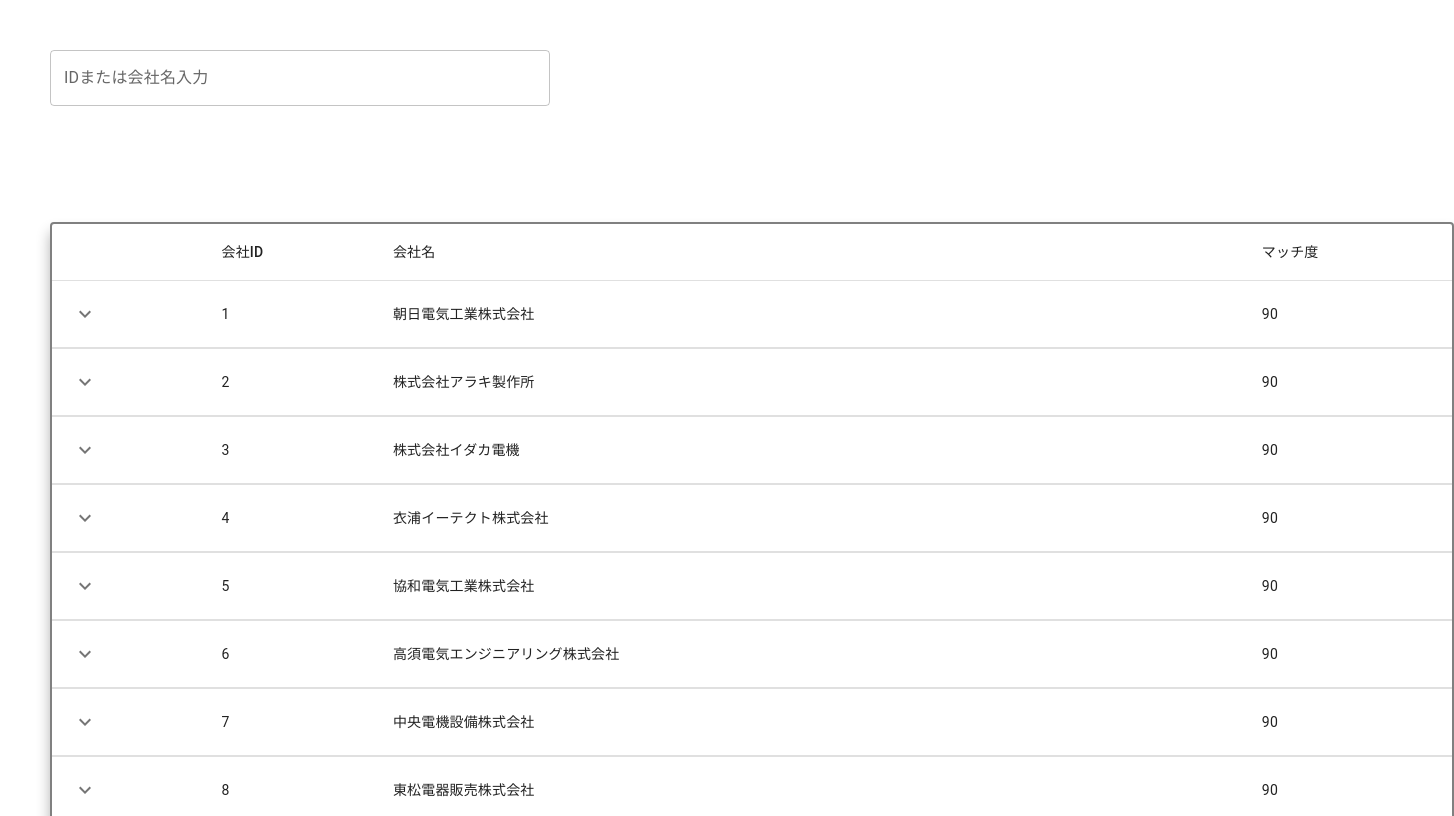
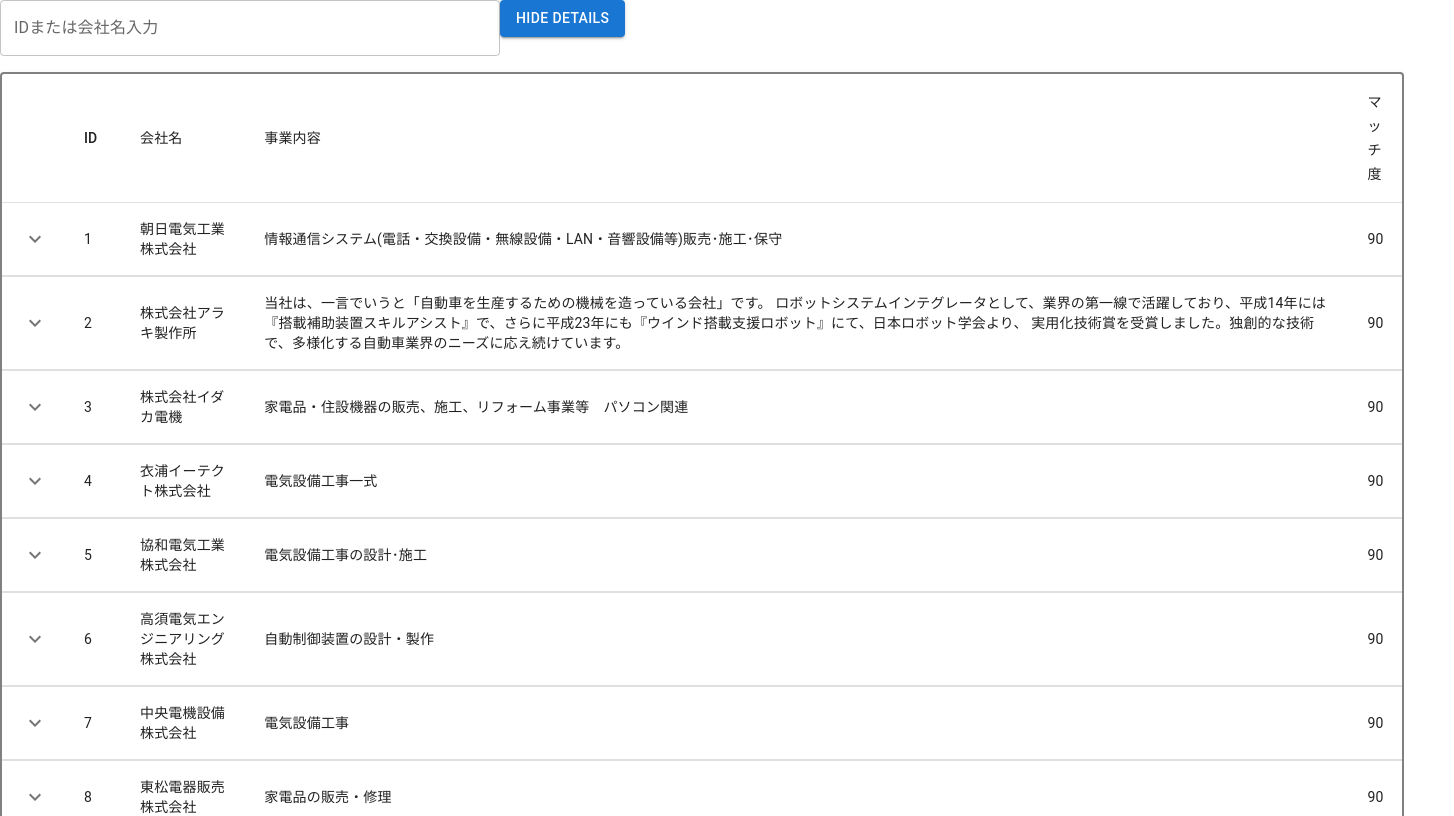
Before and after one commit to hayatosuzuki3228/CVAISotuken, a React (Vite) app: page /Matchtable in a window 1280 px wide. Shown: the top 816 px of the page, 1454 px wide, since content can reach past the window. Built offline with nearby package versions, Linux system fonts and the light colour scheme.

Commit message:
事業内容の項目を追加した

```diff
--- a/src/Page/matchtable.jsx
+++ b/src/Page/matchtable.jsx
@@ -14,11 +14,14 @@ import Paper from "@mui/material/Paper";
 import KeyboardArrowDownIcon from "@mui/icons-material/KeyboardArrowDown";
 import KeyboardArrowUpIcon from "@mui/icons-material/KeyboardArrowUp";
 import TextField from "@mui/material/TextField";
+import Button from "@mui/material/Button"; // Buttonをインポート
 import companies from "../const/companies";
+
 function convertCompanyData(company) {
   return {
     id: company.id.toString(), // IDを文字列に変換
     name: company.name,
+    detail: company.detail,
     matchdo: 90, // マッチ度の初期値
     history: [
       {
@@ -36,7 +39,7 @@ function convertCompanyData(company) {
 const rows = companies.map(convertCompanyData);
 
 function Row(props) {
-  const { row } = props;
+  const { row, showDetail } = props;
   const [open, setOpen] = React.useState(false);
 
   return (
@@ -55,10 +58,14 @@ function Row(props) {
           {row.id}
         </TableCell>
         <TableCell>{row.name}</TableCell>
+        {showDetail && <TableCell>{row.detail}</TableCell>}
         <TableCell>{row.matchdo}</TableCell>
       </TableRow>
       <TableRow>
-        <TableCell style={{ paddingBottom: 0, paddingTop: 0 }} colSpan={4}>
+        <TableCell
+          style={{ paddingBottom: 0, paddingTop: 0 }}
+          colSpan={showDetail ? 5 : 4}
+        >
           <Collapse in={open} timeout="auto" unmountOnExit>
             <Box sx={{ margin: 1 }}>
               <Typography variant="h6" gutterBottom component="div">
@@ -76,8 +83,8 @@ function Row(props) {
                   </TableRow>
                 </TableHead>
                 <TableBody>
-                  {row.history.map((historyRow) => (
-                    <TableRow key={historyRow.date}>
+                  {row.history.map((historyRow, index) => (
+                    <TableRow key={index}>
                       <TableCell component="th" scope="row">
                         {historyRow.industry}
                       </TableCell>
@@ -102,8 +109,8 @@ Row.propTypes = {
   row: PropTypes.shape({
     id: PropTypes.string.isRequired,
     name: PropTypes.string.isRequired,
+    detail: PropTypes.string.isRequired,
     matchdo: PropTypes.number.isRequired,
-
     history: PropTypes.arrayOf(
       PropTypes.shape({
         industry: PropTypes.string.isRequired,
@@ -115,10 +122,12 @@ Row.propTypes = {
       })
     ).isRequired,
   }).isRequired,
+  showDetail: PropTypes.bool.isRequired,
 };
 
 export function Matchtable() {
   const [searchTerm, setSearchTerm] = useState("");
+  const [showDetail, setShowDetail] = useState(true); // 事業内容の表示状態を管理するstate
 
   const handleSearch = (event) => {
     setSearchTerm(event.target.value);
@@ -130,6 +139,10 @@ export function Matchtable() {
       row.name.toLowerCase().includes(searchTerm.toLowerCase())
   );
 
+  const toggleDetail = () => {
+    setShowDetail((prevShowDetail) => !prevShowDetail);
+  };
+
   return (
     <>
       <TextField
@@ -140,6 +153,13 @@ export function Matchtable() {
         sx={{ marginBottom: "1rem", width: 500 }}
         className="sertch"
       />
+      <Button
+        onClick={toggleDetail}
+        variant="contained"
+        sx={{ marginBottom: "1rem" }}
+      >
+        {showDetail ? "Hide Details" : "Show Details"}
+      </Button>
       <TableContainer
         component={Paper}
         className="table1"
@@ -154,29 +174,21 @@ export function Matchtable() {
           <TableHead>
             <TableRow>
               <TableCell />
-              <TableCell>会社ID</TableCell>
+              <TableCell>ID</TableCell>
               <TableCell>会社名</TableCell>
+              {showDetail && <TableCell>事業内容</TableCell>}
               <TableCell>マッチ度</TableCell>
             </TableRow>
           </TableHead>
           <TableBody>
             {filteredRows.map((row) => (
-              <Row key={row.id} row={row} />
+              <Row key={row.id} row={row} showDetail={showDetail} />
             ))}
           </TableBody>
         </Table>
       </TableContainer>
-
-      <head>
-        <link
-          href="matchtable.css"
-          rel="stylesheet"
-          type="text/css"
-          media="all"
-        />
-        <meta name="viewport" content="width=device-width, initial-scale=1" />
-      </head>
     </>
   );
 }
+
 export default companies;
```
